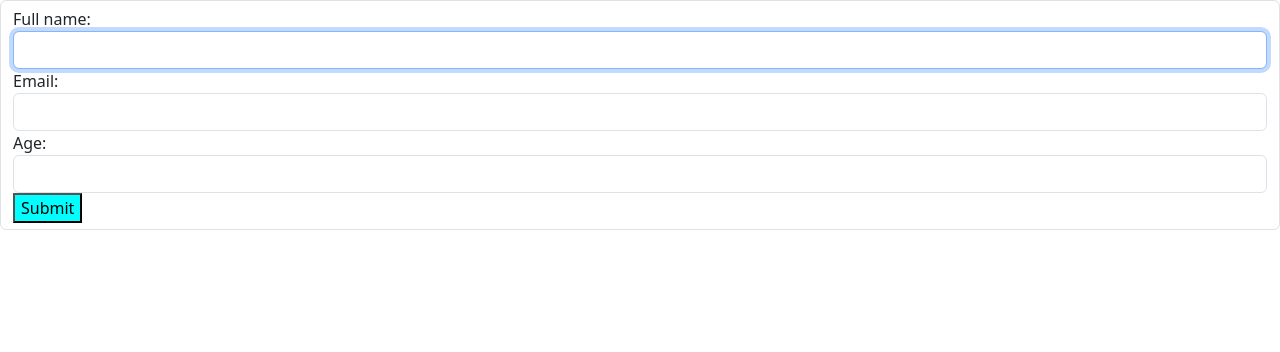
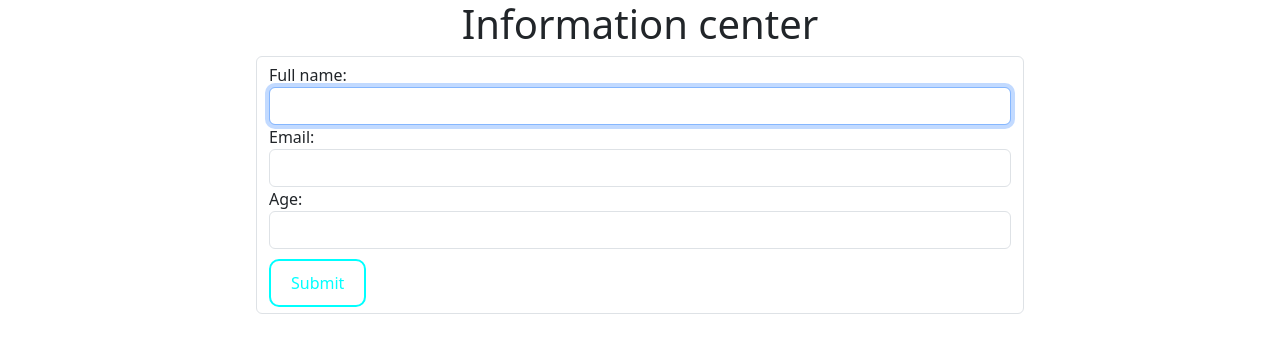
Before and after one commit to DucHuanNgo-WSIZ/programmingFinal, a plain HTML site: page index.html in a window 1280 px wide. Drawn offline with nearby package versions, Linux system fonts and the light colour scheme.

Commit message:
Finished html and css

```diff
--- a/index.html
+++ b/index.html
@@ -7,6 +7,7 @@
         <script src="script.js"></script>
     </head>
     <body>
+        <h1 style="text-align: center;">Information center</h1>
         <form class="form-control">
             <label for="fullName">Full name: </label>
             <input class="form-control" type="text" id="fullName" name="fullName" required autofocus>
--- a/styles.css
+++ b/styles.css
@@ -3,5 +3,30 @@ body {
 }
 
 button {
-    background-color: aqua;
+    alt: unset;
+    margin-top: 10px !important;
+    border: 2px solid aqua;
+    border-radius: 10px !important;
+    background-color: transparent;
+    color: aqua;
+    padding: 10px 20px;
+    font-size: 16px;
+    cursor: pointer;
+    transition: all 0.3s ease;
 }
+
+form {
+    width: 60% !important;
+    margin: 0 auto !important;
+}
+
+button:hover {
+    background-color: rgba(0, 255, 255, 0.1);
+    color: #00ffff;
+}
+
+button:active {
+    background-color: rgba(0, 255, 255, 0.3);
+    border-color: #00cccc;
+    color: #00cccc;
+}
```
